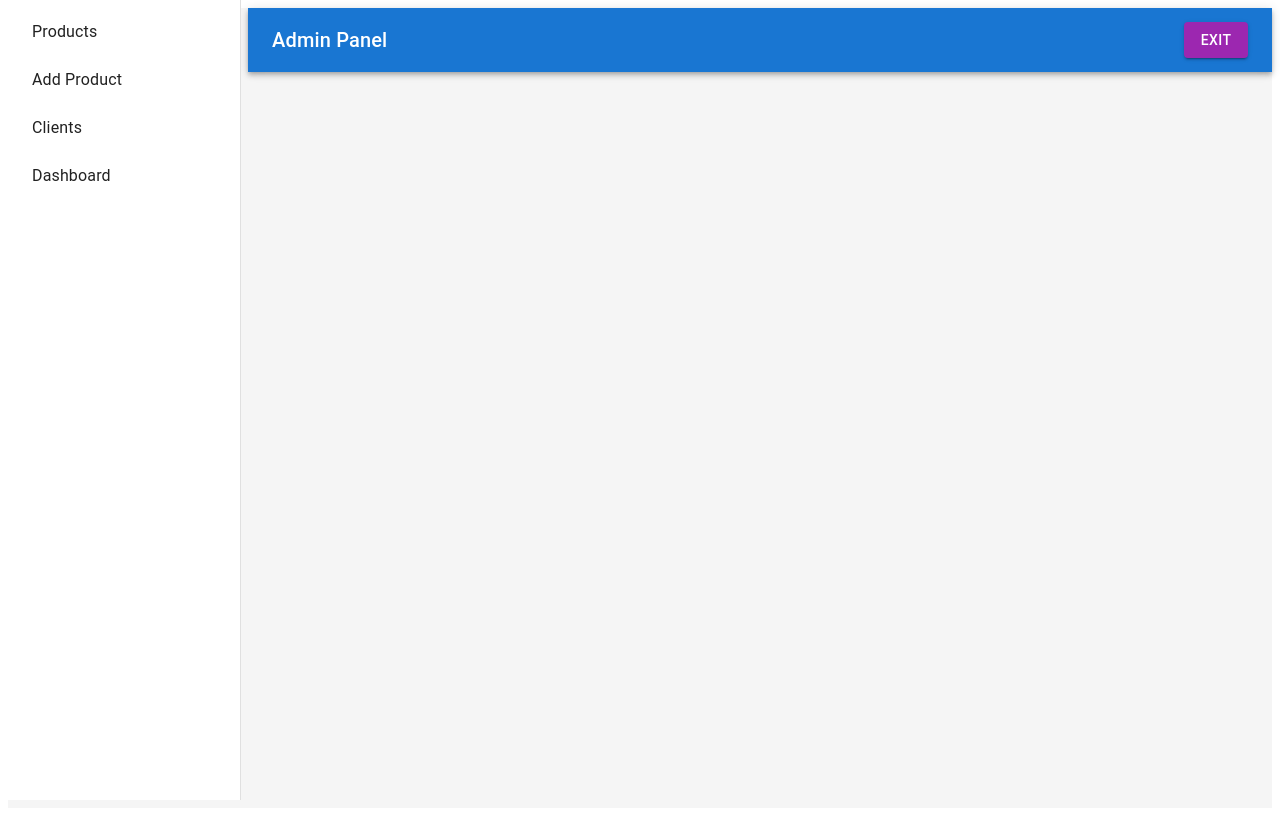
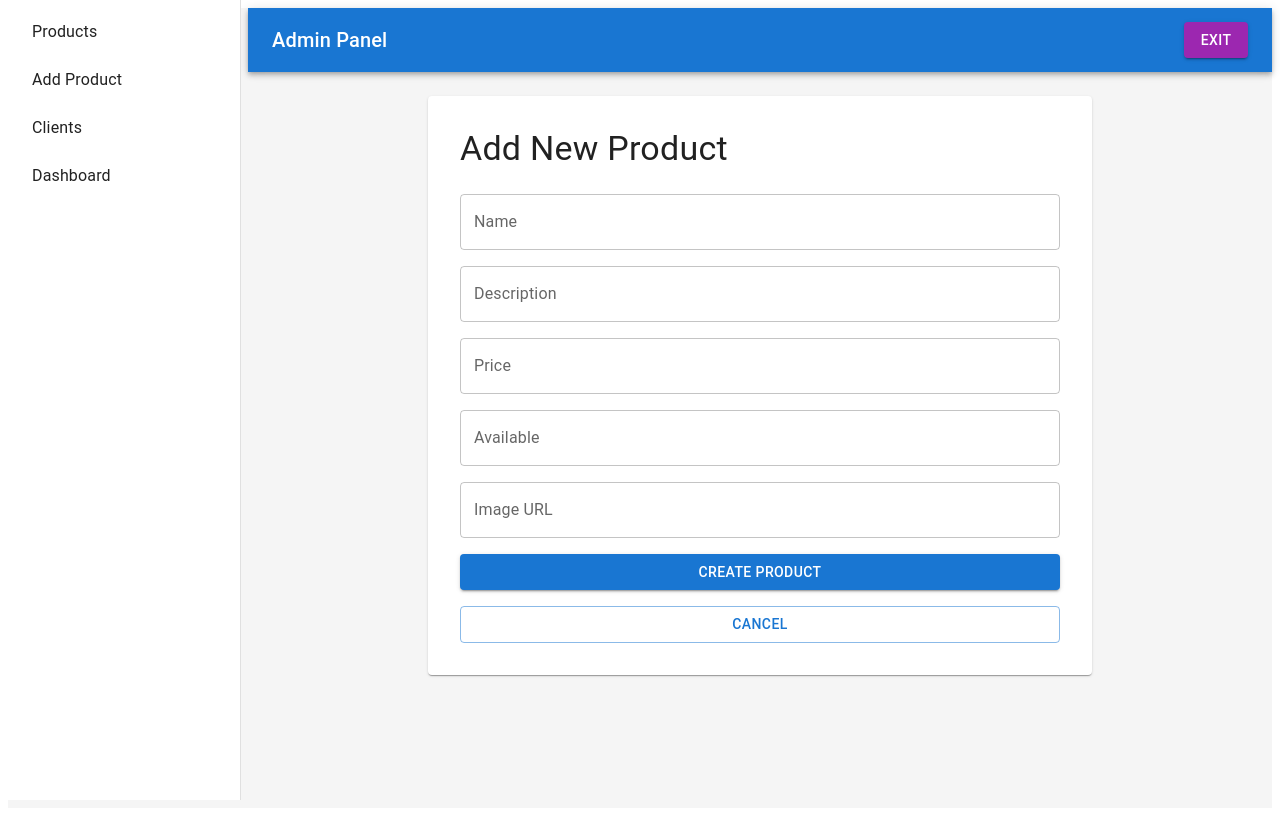
Before and after one commit to MykytaZasorin/marketplace, a React (Vite) app in the folder client/: page /admin/addproduct in a window 1280 px wide. Built offline with nearby package versions, Linux system fonts and the light colour scheme; sample sign-in values are in the browser's storage; some icons are missing.

Commit message:
edit adpanel

```diff
--- a/client/src/admin/AddProduct.jsx
+++ b/client/src/admin/AddProduct.jsx
@@ -0,0 +1,87 @@
+import React, { useState } from 'react';
+import { Paper, Typography, TextField, Button, Box } from '@mui/material';
+import { useNavigate } from 'react-router-dom';
+
+export default function AddProduct() {
+  const navigate = useNavigate();
+
+  const [title, setTitle] = useState('');
+  const [description, setDescription] = useState('');
+  const [price, setPrice] = useState('');
+  const [stock, setStock] = useState('');
+  const [imageUrl, setImageUrl] = useState('');
+
+  const handleSubmit = async () => {
+    if (!title || !price || !stock) return;
+
+    const newProduct = {
+      title,
+      description,
+      price: Number(price),
+      stock: Number(stock),
+      imageUrl: imageUrl || 'https://via.placeholder.com/150',
+    };
+
+    try {
+      await fetch('http://localhost:5000/products', {
+        method: 'POST',
+        headers: { 'Content-Type': 'application/json' },
+        body: JSON.stringify(newProduct),
+      });
+
+      navigate('/admin/products');
+    } catch (err) {
+      console.error(err);
+    }
+  };
+
+  return (
+    <Paper sx={{ p: 4, maxWidth: 600, mx: 'auto' }}>
+      <Typography variant="h4" sx={{ mb: 3 }}>
+        Add New Product
+      </Typography>
+
+      <Box sx={{ display: 'flex', flexDirection: 'column', gap: 2 }}>
+        <TextField
+          label="Name"
+          value={title}
+          onChange={e => setTitle(e.target.value)}
+        />
+
+        <TextField
+          label="Description"
+          value={description}
+          onChange={e => setDescription(e.target.value)}
+        />
+
+        <TextField
+          label="Price"
+          type="number"
+          value={price}
+          onChange={e => setPrice(e.target.value)}
+        />
+
+        <TextField
+          label="Available"
+          type="number"
+          value={stock}
+          onChange={e => setStock(e.target.value)}
+        />
+
+        <TextField
+          label="Image URL"
+          value={imageUrl}
+          onChange={e => setImageUrl(e.target.value)}
+        />
+
+        <Button variant="contained" onClick={handleSubmit}>
+          Create Product
+        </Button>
+
+        <Button variant="outlined" onClick={() => navigate('/admin/products')}>
+          Cancel
+        </Button>
+      </Box>
+    </Paper>
+  );
+}
--- a/client/src/admin/AdminSidebar.jsx
+++ b/client/src/admin/AdminSidebar.jsx
@@ -16,7 +16,7 @@ export default function AdminSidebar() {
           <ListItemText primary="Products" />
         </ListItemButton>
 
-        <ListItemButton onClick={() => navigate('/admin/products/new')}>
+        <ListItemButton onClick={() => navigate('/admin/addproduct')}>
           <AddIcon sx={{ mr: 1 }} />
           <ListItemText primary="Add Product" />
         </ListItemButton>
--- a/client/src/main.jsx
+++ b/client/src/main.jsx
@@ -18,6 +18,7 @@ import AdminLayout from './admin/AdminLayout';
 import Dashboard from './admin/AdminDashboard';
 import Products from './admin/Products';
 import Clients from './admin/Clients';
+import AddProduct from './admin/AddProduct';
 
 function AppWrapper() {
   const [cartItems, setCartItems] = useState([]);
@@ -46,6 +47,7 @@ function AppWrapper() {
           <Route path="products" element={<Products />} />
           <Route path="clients" element={<Clients />} />
           <Route path="dashboard" element={<Dashboard />} />
+          <Route path="addproduct" element={<AddProduct />} />
         </Route>
       </Routes>
     </>
```
